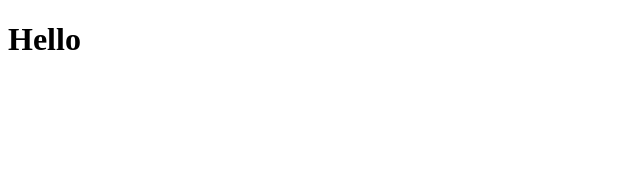
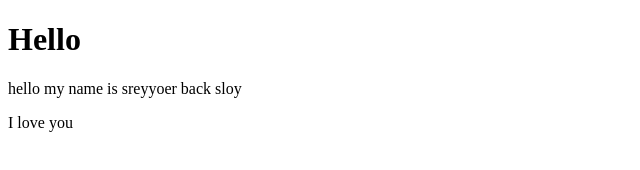
Before and after one commit to sreyyoeryoem/PT2, a plain HTML site: page index.html in a window 1280 px wide. Shown: the whole page, without its empty margins (0-640 px from the left). Drawn offline with Linux system fonts and the light colour scheme.

Commit message:
sreyyoer

```diff
--- a/index.html
+++ b/index.html
@@ -8,5 +8,7 @@
 </head>
 <body>
     <h1>Hello</h1>
+    <p>hello my name is sreyyoer back sloy</p>
+    <p>I love you </p>
 </body>
 </html>
```
